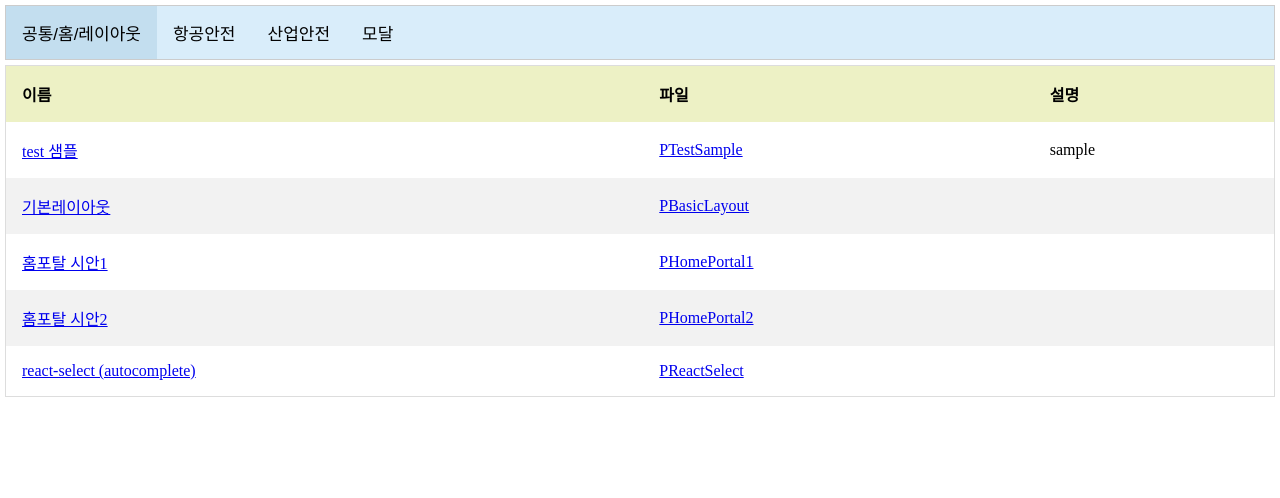
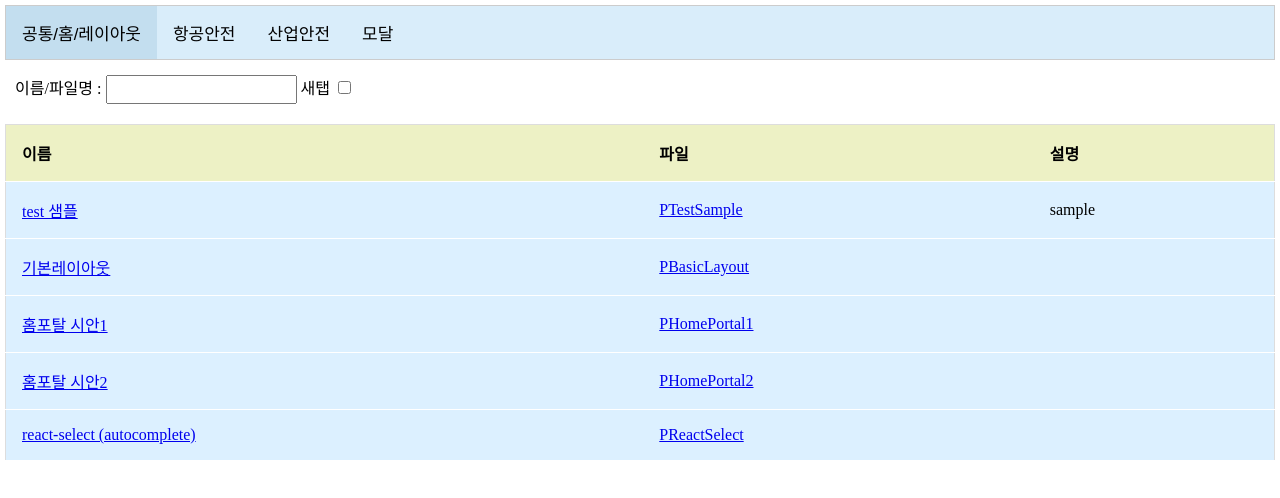
Before and after one commit to yamdeng/koreanair-css, a React (Vite) app: page / in a window 1280 px wide. Shown: the top 498 px of the page. Built offline with nearby package versions, Linux system fonts and the light colour scheme.

Commit message:
하이라이팅 적용

```diff
--- a/src/PublishHome.tsx
+++ b/src/PublishHome.tsx
@@ -8,18 +8,19 @@ import ModalPublishList from './components/publish/ModalPublishList';
 
 function PublishHome() {
   const [tabIndex, setTabIndex] = useState(1);
+  const [keyword, setKeyword] = useState('');
+  const [checkedNewTab, setCheckedNewTab] = useState(false);
   const [searchParams] = useSearchParams();
   const navigate = useNavigate();
 
-  debugger;
-
   const changeTabIndex = (tabIndex) => {
     setTabIndex(tabIndex);
+    navigate(`/?tabIndex=${tabIndex}`, { replace: true });
   };
 
-  let contentComponent = <CommonPublishList />;
+  let contentComponent = <CommonPublishList keyword={keyword} checkedNewTab={checkedNewTab} />;
   if (tabIndex === 1) {
-    contentComponent = <CommonPublishList />;
+    contentComponent = <CommonPublishList keyword={keyword} checkedNewTab={checkedNewTab} />;
   } else if (tabIndex === 2) {
     contentComponent = <AviationPublishList />;
   } else if (tabIndex === 3) {
@@ -28,10 +29,20 @@ function PublishHome() {
     contentComponent = <ModalPublishList />;
   }
 
+  const changeKeyword = (event) => {
+    const value = event.target.value;
+    setKeyword(value);
+  };
+
+  const changeNewTab = (event) => {
+    const checked = event.target.checked;
+    setCheckedNewTab(checked);
+  };
+
   useEffect(() => {
     const tabIndex = searchParams.get('tabIndex');
     if (tabIndex) {
-      changeTabIndex(tabIndex);
+      setTabIndex(Number(tabIndex));
     }
   }, []);
 
@@ -51,6 +62,10 @@ function PublishHome() {
           모달
         </button>
       </div>
+      <div style={{ padding: 10, marginBottom: 10 }}>
+        이름/파일명 : <input style={{ padding: 5 }} value={keyword} onChange={changeKeyword} /> 새탭{' '}
+        <input type="checkbox" checked={checkedNewTab} onChange={changeNewTab} />
+      </div>
       {contentComponent}
     </>
   );
--- a/src/components/publish/AviationPublishList.tsx
+++ b/src/components/publish/AviationPublishList.tsx
@@ -18,11 +18,12 @@ function AviationPublishList() {
         </thead>
         <tbody>
           {list.map((menuInfo) => {
-            const { title, path, Component, description } = menuInfo;
+            const { title, path, Component, description, success } = menuInfo;
             const fileName = Component.name;
             const hrefString = Config.hrefBasePath + moduleDirectoryPath + fileName + Config.publishReactFileExtension;
+            const trClassName = success ? 'success' : '';
             return (
-              <tr key={title}>
+              <tr key={title} className={trClassName}>
                 <td>
                   <Link to={`${moduleDirectoryPath}${path}`}>{title}</Link>
                 </td>
--- a/src/components/publish/CommonPublishList.tsx
+++ b/src/components/publish/CommonPublishList.tsx
@@ -1,11 +1,21 @@
 import { Link } from 'react-router-dom';
 import CommonPageInfo from '@/config/CommonPageInfo';
 import Config from '@/config/Config';
+import CommonUtil from '../../utils/CommonUtil';
 
 const moduleDirectoryPath = 'common/';
 
-function CommonPublishList() {
+function CommonPublishList({ keyword, checkedNewTab }) {
   const list = CommonPageInfo.list;
+  const filtedList = list.filter((menuInfo) => {
+    const { title, Component } = menuInfo;
+    const fileName = Component.name;
+    if (keyword) {
+      return title.indexOf(keyword) !== -1 || fileName.indexOf(keyword) !== -1;
+    } else {
+      return true;
+    }
+  });
   return (
     <div>
       <table className="publish-app-table">
@@ -17,17 +27,28 @@ function CommonPublishList() {
           </tr>
         </thead>
         <tbody>
-          {list.map((menuInfo) => {
-            const { title, path, Component, description } = menuInfo;
+          {filtedList.map((menuInfo) => {
+            const { title, path, Component, description, success } = menuInfo;
             const fileName = Component.name;
             const hrefString = Config.hrefBasePath + moduleDirectoryPath + fileName + Config.publishReactFileExtension;
+            const trClassName = success ? 'success' : '';
             return (
-              <tr key={title}>
+              <tr key={title} className={trClassName}>
                 <td>
-                  <Link to={`${moduleDirectoryPath}${path}`}>{title}</Link>
+                  <Link
+                    to={`${moduleDirectoryPath}${path}`}
+                    dangerouslySetInnerHTML={{
+                      __html: CommonUtil.replaceHighlightMarkup(title, keyword),
+                    }}
+                  />
                 </td>
                 <td>
-                  <a href={hrefString}>{fileName}</a>
+                  <a
+                    href={hrefString}
+                    dangerouslySetInnerHTML={{
+                      __html: CommonUtil.replaceHighlightMarkup(fileName, keyword),
+                    }}
+                  />
                 </td>
                 <td>{description ? description : ''}</td>
               </tr>
--- a/src/components/publish/IndustryPublishList.tsx
+++ b/src/components/publish/IndustryPublishList.tsx
@@ -18,11 +18,12 @@ function IndustryPublishList() {
         </thead>
         <tbody>
           {list.map((menuInfo) => {
-            const { title, path, Component, description } = menuInfo;
+            const { title, path, Component, description, success } = menuInfo;
             const fileName = Component.name;
             const hrefString = Config.hrefBasePath + moduleDirectoryPath + fileName + Config.publishReactFileExtension;
+            const trClassName = success ? 'success' : '';
             return (
-              <tr key={title}>
+              <tr key={title} className={trClassName}>
                 <td>
                   <Link to={`${moduleDirectoryPath}${path}`}>{title}</Link>
                 </td>
--- a/src/components/publish/ModalPublishList.tsx
+++ b/src/components/publish/ModalPublishList.tsx
@@ -18,11 +18,12 @@ function ModalPublishList() {
         </thead>
         <tbody>
           {list.map((menuInfo) => {
-            const { title, path, Component, description } = menuInfo;
+            const { title, path, Component, description, success } = menuInfo;
             const fileName = Component.name;
             const hrefString = Config.hrefBasePath + moduleDirectoryPath + fileName + Config.publishReactFileExtension;
+            const trClassName = success ? 'success' : '';
             return (
-              <tr key={title}>
+              <tr key={title} className={trClassName}>
                 <td>
                   <Link to={`${moduleDirectoryPath}${path}`}>{title}</Link>
                 </td>
--- a/src/config/CommonPageInfo.ts
+++ b/src/config/CommonPageInfo.ts
@@ -40,7 +40,7 @@ CommonPageInfo.list = [
     Component: PReactSelect,
     path: 'react-select',
     description: '',
-    success: true,
+    success: false,
   },
 ];
 
--- a/src/resources/css/index.css
+++ b/src/resources/css/index.css
@@ -65,10 +65,22 @@ body {
 
 .publish-app-table thead tr {
   background-color: #edf1c5;
+  border-bottom: 1px solid rgb(255, 255, 255);
 }
 
-.publish-app-table tbody tr:nth-child(even) {
-  background-color: #f2f2f2;
+.publish-app-table tbody tr {
+  border-bottom: 1px solid rgb(255, 255, 255);
+  background-color: #dcf0ff;
+}
+
+.publish-app-table .success {
+  background-color: rgb(168, 168, 168);
+}
+
+.publish-table-highlight {
+  font-weight: 700;
+  color: #000;
+  background-color: #f3ff64;
 }
 
 /* 퍼블리싱 페이지 확인용 tab css : end */
--- /dev/null
+++ b/src/utils/CommonUtil.ts
@@ -0,0 +1,19 @@
+import _ from 'lodash';
+
+// 개행 분자를 <br/> 태그로 변환
+const convertEnterStringToBrTag = function (value) {
+  return value.replace(/\\r\\n|\r\n|\n|\\n/g, '<br/>');
+};
+
+// text 하이라이트 처리
+const replaceHighlightMarkup = function (text, highlightText) {
+  let resultMarkup = text;
+  if (text && highlightText) {
+    highlightText = _.escapeRegExp(highlightText);
+    const highlightRegExp = new RegExp(highlightText, 'g');
+    resultMarkup = text.replace(highlightRegExp, `<span class="publish-table-highlight">${highlightText}</span>`);
+  }
+  return resultMarkup;
+};
+
+export default { convertEnterStringToBrTag, replaceHighlightMarkup };
```
